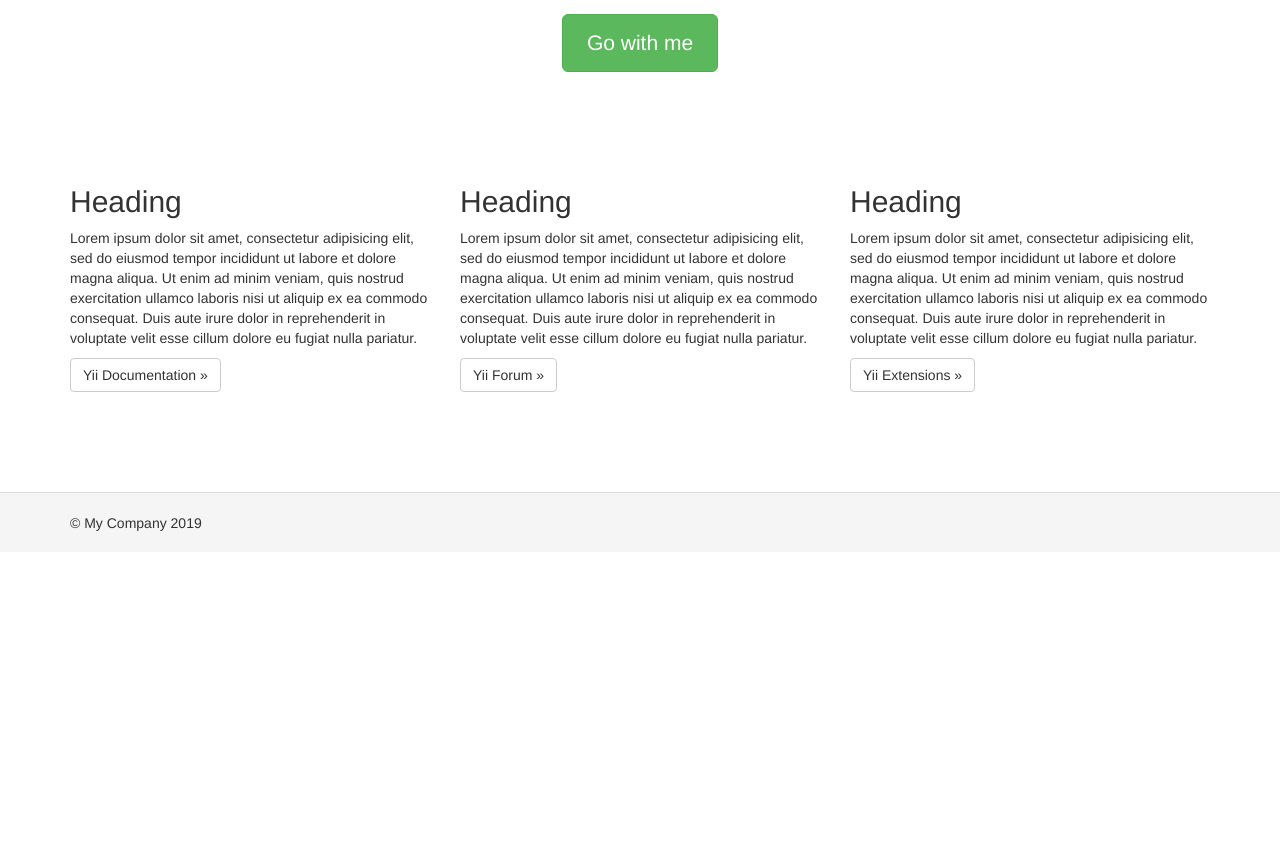
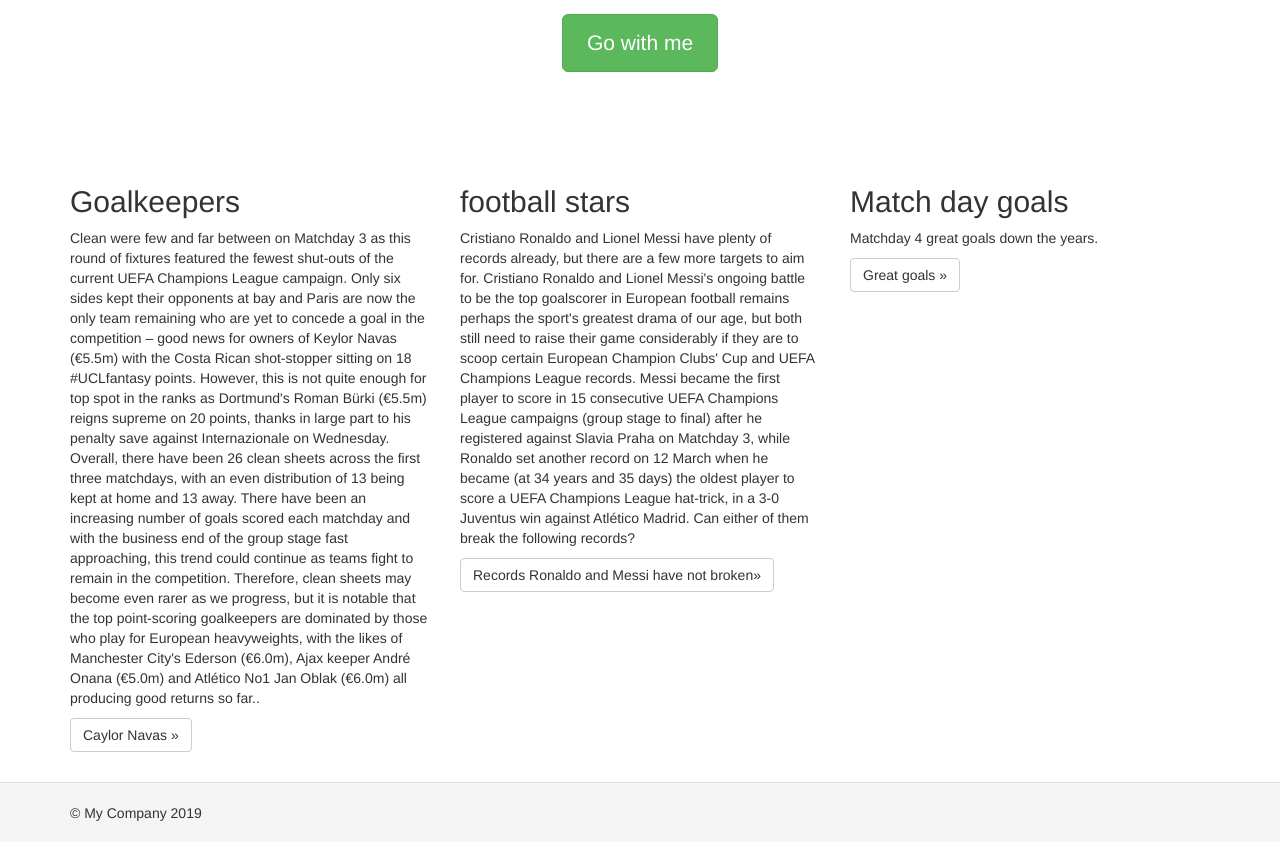
Before and after one commit to Kaptan200496/YII2, a Yii app: template views/site/index.php in a window 1280 px wide. Shown: the part 248-1090 px from the top of the page. Before the commit the page ends 779 px from the top, so only its background shows below. Run offline with PHP 8.4 and a stand-in for Yii, Linux system fonts and the light colour scheme; the template is opened without the code that fills it, so the values that code supplies are empty; some libraries are stand-ins or nearby versions.

Commit message:
change home info

```diff
--- a/views/site/index.php
+++ b/views/site/index.php
@@ -11,41 +11,36 @@ $this->title = 'My Yii Test';
 
         <p class="lead">This page for football fans.</p>
 
-        <p><a class="btn btn-lg btn-success" href="https://football24.ua/ru/liga_chempionov_championat_tag50824/">Go with me</a></p>
+        <p><a class="btn btn-lg btn-success" href="https://www.uefa.com/uefachampionsleague/index.html">Go with me</a></p>
     </div>
 
     <div class="body-content">
 
         <div class="row">
             <div class="col-lg-4">
-                <h2>Heading</h2>
+                <h2>Goalkeepers</h2>
 
-                <p>Lorem ipsum dolor sit amet, consectetur adipisicing elit, sed do eiusmod tempor incididunt ut labore et
-                    dolore magna aliqua. Ut enim ad minim veniam, quis nostrud exercitation ullamco laboris nisi ut aliquip
-                    ex ea commodo consequat. Duis aute irure dolor in reprehenderit in voluptate velit esse cillum dolore eu
-                    fugiat nulla pariatur.</p>
+                <p>Clean were few and far between on Matchday 3 as this round of fixtures featured the fewest shut-outs of the current UEFA Champions League campaign. Only six sides kept their opponents at bay and Paris are now the only team remaining who are yet to concede a goal in the competition – good news for owners of Keylor Navas (€5.5m) with the Costa Rican shot-stopper sitting on 18 #UCLfantasy points. However, this is not quite enough for top spot in the ranks as Dortmund's Roman Bürki (€5.5m) reigns supreme on 20 points, thanks in large part to his penalty save against Internazionale on Wednesday.
 
-                <p><a class="btn btn-default" href="http://www.yiiframework.com/doc/">Yii Documentation &raquo;</a></p>
+Overall, there have been 26 clean sheets across the first three matchdays, with an even distribution of 13 being kept at home and 13 away. There have been an increasing number of goals scored each matchday and with the business end of the group stage fast approaching, this trend could continue as teams fight to remain in the competition. Therefore, clean sheets may become even rarer as we progress, but it is notable that the top point-scoring goalkeepers are dominated by those who play for European heavyweights, with the likes of Manchester City's Ederson (€6.0m), Ajax keeper André Onana (€5.0m) and Atlético No1 Jan Oblak (€6.0m) all producing good returns so far..</p>
+
+                <p><a class="btn btn-default" href="https://www.uefa.com/uefachampionsleague/news/newsid=2630328.html?iv=true">Caylor Navas &raquo;</a></p>
             </div>
             <div class="col-lg-4">
-                <h2>Heading</h2>
+                <h2>football stars</h2>
 
-                <p>Lorem ipsum dolor sit amet, consectetur adipisicing elit, sed do eiusmod tempor incididunt ut labore et
-                    dolore magna aliqua. Ut enim ad minim veniam, quis nostrud exercitation ullamco laboris nisi ut aliquip
-                    ex ea commodo consequat. Duis aute irure dolor in reprehenderit in voluptate velit esse cillum dolore eu
-                    fugiat nulla pariatur.</p>
+                <p>Cristiano Ronaldo and Lionel Messi have plenty of records already, but there are a few more targets to aim for. Cristiano Ronaldo and Lionel Messi's ongoing battle to be the top goalscorer in European football remains perhaps the sport's greatest drama of our age, but both still need to raise their game considerably if they are to scoop certain European Champion Clubs' Cup and UEFA Champions League records.
 
-                <p><a class="btn btn-default" href="http://www.yiiframework.com/forum/">Yii Forum &raquo;</a></p>
+Messi became the first player to score in 15 consecutive UEFA Champions League campaigns (group stage to final) after he registered against Slavia Praha on Matchday 3, while Ronaldo set another record on 12 March when he became (at 34 years and 35 days) the oldest player to score a UEFA Champions League hat-trick, in a 3-0 Juventus win against Atlético Madrid. Can either of them break the following records?</p>
+
+                <p><a class="btn btn-default" href="https://www.uefa.com/uefachampionsleague/news/newsid=2232019.html?iv=true">Records Ronaldo and Messi have not broken&raquo;</a></p>
             </div>
             <div class="col-lg-4">
-                <h2>Heading</h2>
+                <h2>Match day goals</h2>
 
-                <p>Lorem ipsum dolor sit amet, consectetur adipisicing elit, sed do eiusmod tempor incididunt ut labore et
-                    dolore magna aliqua. Ut enim ad minim veniam, quis nostrud exercitation ullamco laboris nisi ut aliquip
-                    ex ea commodo consequat. Duis aute irure dolor in reprehenderit in voluptate velit esse cillum dolore eu
-                    fugiat nulla pariatur.</p>
+                <p>Matchday 4 great goals down the years.</p>
 
-                <p><a class="btn btn-default" href="http://www.yiiframework.com/extensions/">Yii Extensions &raquo;</a></p>
+                <p><a class="btn btn-default" href="https://www.uefa.com/uefachampionsleague/video/stars-of-ucl/videoid=2630342.html?iv=true">Great goals &raquo;</a></p>
             </div>
         </div>
 
```
